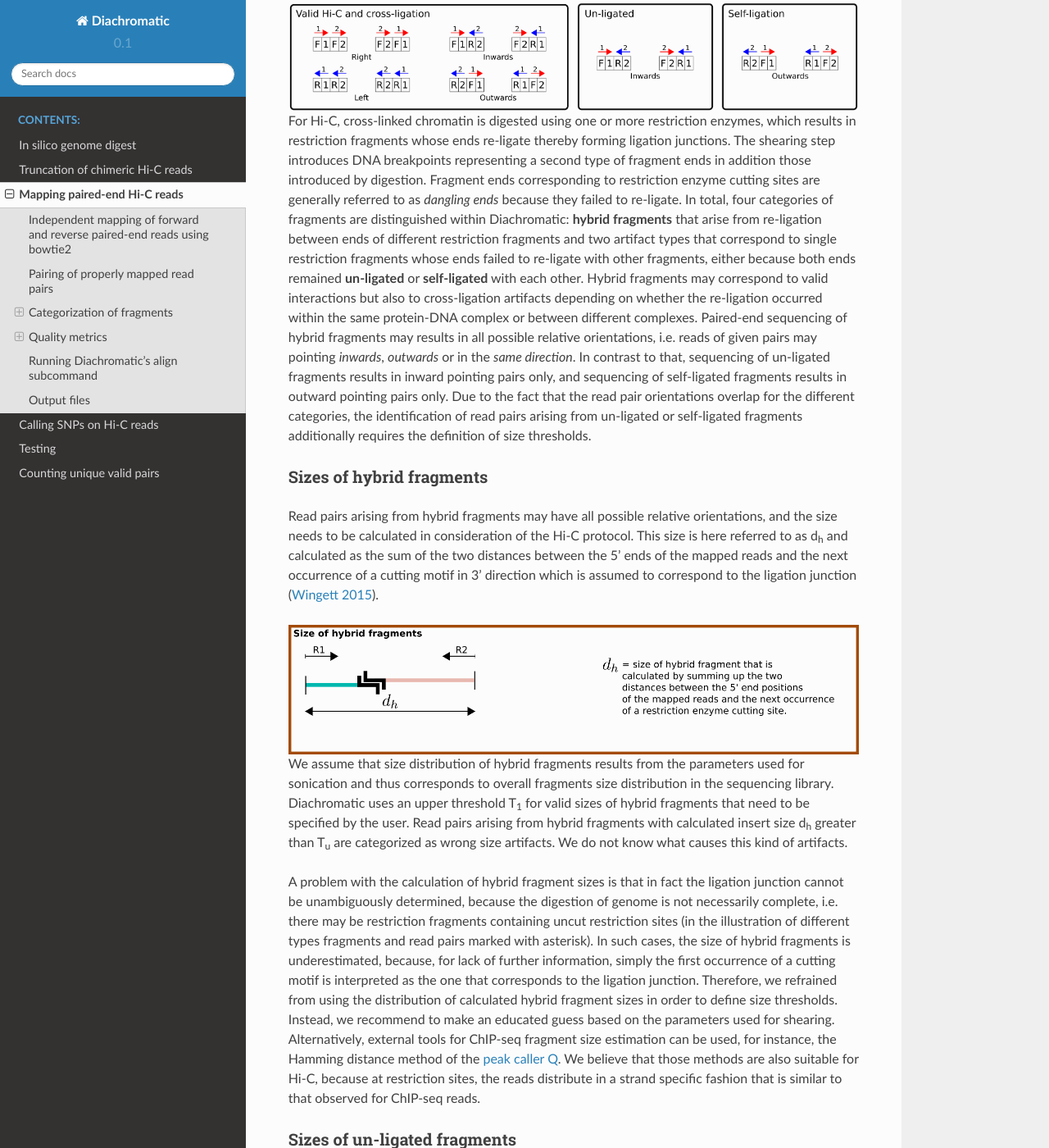
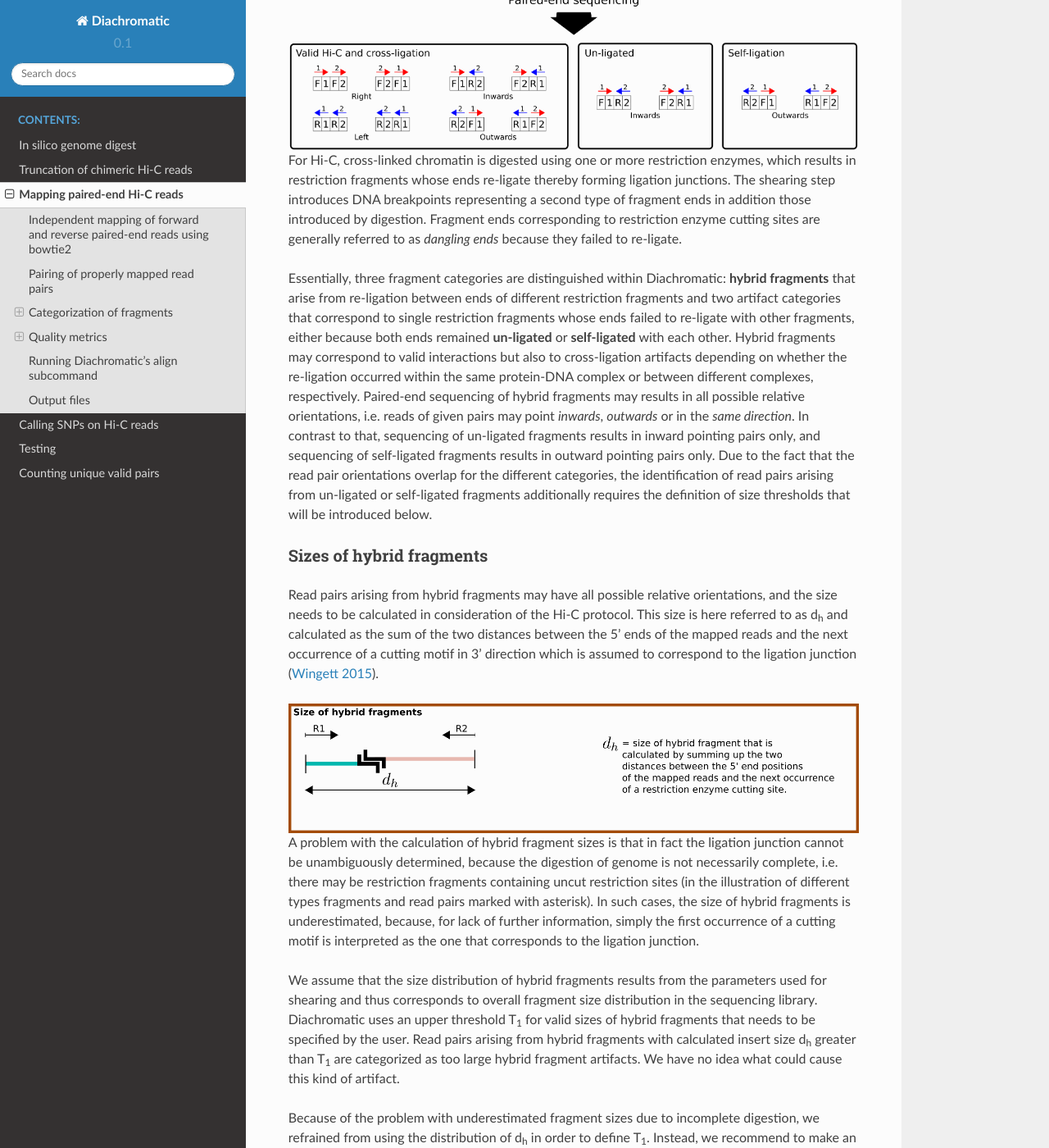
Before and after one commit to TheJacksonLaboratory/diachromatic, a Sphinx documentation site: the page built from docs/mapping.rst, in a window 1280 px wide and 1400 px high, scrolled down 1822 px. Shown: the whole window at 82% size. Built offline with Sphinx 7.4.7 and the Read the Docs theme 2.0.0, drawn with Linux system fonts in a browser that asks for light colours; some of the changed text lies outside the part shown.

Commit message:
Revised documentation and implemented additional fragment size calculations (#51).

```diff
--- a/docs/mapping.rst
+++ b/docs/mapping.rst
@@ -6,13 +6,13 @@
 
 The two reads of a valid Hi-C read pair come from two different interacting genomic regions that can be
 separated by a large number of nucleotides within the same chromosome (**cis interactions**) or even be located on
-different chromosomes (**trans interactions**). For this reason, the distance between the two 5' ends of the reads can
-no longer be interpreted as the *insert size*, and the truncated forward (R1) and reverse (R2) reads have to be mapped
-independently.
+different chromosomes (**trans interactions**). For this reason, the distance between the two 5' end positions of the
+mapped reads can no longer be interpreted as the classical *insert size*, and the truncated forward (R1) and reverse
+(R2) reads have to be mapped independently.
 
-Diachromatic executes ``bowtie2`` separately for R1 and R2 with the ``--very-sensitive`` option. Individual reads mapping
-to multiple locations are typically discarded. Diachromatic provides two levels of stringency
-for the definition of multi-mapped reads:
+Diachromatic executes ``bowtie2`` separately for R1 and R2 with the ``--very-sensitive`` option.
+Read pairs for which at least one read cannot be mapped uniquely are discarded.
+Diachromatic provides two levels of stringency for the definition of multi-mapped reads:
     1. **Very stringent mapping:** There is no second best alignment for the given read. In this case the line in the SAM record produced by ``bowtie2`` contains no ``XS`` tag. Use Diachromatic's ``--bowtie-stringent-unique`` or ``-bsu`` option in order to use this level of stringency.
     2. **Less stringent mapping:** There can be a second best alignment, but the score of the alignment (MAPQ) needs to e greater or equal than 30 and the difference of the mapping scores between the best and second best alignment must be greater or equal than 10 (c.f. `HiCUP <https://www.bioinformatics.babraham.ac.uk/projects/hicup/>`_). Diachromatic uses this option by default.
 
@@ -22,15 +22,19 @@
 
 The independently mapped reads are written to two temporary SAM files, whereby the order of read records in the
 truncated FASTQ files is retained by using bowtie2's option ``--reorder``. In the next step, Diachromatic iterates
-simultaneously over the two SAM files. Pairs for which at least one read could not be mapped uniquely are discarded,
-and all other pairs are futher subdivided into valid and artefactual read pairs.
+simultaneously over the two SAM files.
+Read pairs for which both reads can be mapped uniquely are paired, i.e. the two SAM records for single-end reads are
+combined into one paired-end record with appropriate SAM flags reflecting the relative orientation of the reads.
+
 
 Categorization of fragments
 ~~~~~~~~~~~~~~~~~~~~~~~~~~~
 
+Paired read pairs are futher subdivided into valid and artefactual read pairs.
+In order to understand how Diachromatic determines whether a read pair is valid or artefactual, it is important to think
+through the formation process on the fragment level.
 Hi-C fragments arise from cross-linked chromatin that is processed in three successive experimental steps:
-*restriction digest*, *re-ligation* and *shearing* (see illustration below). It is important to understand these steps
-in order to understand how Diachromatic determines whether a read pair is valid or artefactual.
+*restriction digest*, *re-ligation* and *shearing* (see illustration below).
 
 .. figure:: img/fragment_formation.png
     :align: center
@@ -38,21 +42,21 @@
 For Hi-C, cross-linked chromatin is digested using one or more restriction enzymes,
 which results in restriction fragments whose ends re-ligate thereby forming ligation junctions.
 The shearing step introduces DNA breakpoints representing a second type of fragment ends in addition those introduced
-by digestion.
-Fragment ends corresponding to restriction enzyme cutting sites are generally referred to as *dangling ends* because
-they failed to re-ligate.
-In total, four categories of fragments are distinguished within Diachromatic: **hybrid fragments** that arise from
-re-ligation between ends of different restriction fragments and two artifact types that correspond to single
+by digestion. Fragment ends corresponding to restriction enzyme cutting sites are generally referred to as
+*dangling ends* because they failed to re-ligate.
+
+Essentially, three fragment categories are distinguished within Diachromatic: **hybrid fragments** that arise from
+re-ligation between ends of different restriction fragments and two artifact categories that correspond to single
 restriction fragments whose ends failed to re-ligate with other fragments, either because both ends remained **un-ligated**
-or **self-ligated** with each other.
-Hybrid fragments may correspond to valid interactions but also to cross-ligation
-artifacts depending on whether the re-ligation occurred within the same protein-DNA complex or between different complexes.
+or **self-ligated** with each other. Hybrid fragments may correspond to valid interactions but also to cross-ligation
+artifacts depending on whether the re-ligation occurred within the same protein-DNA complex or between different complexes, respectively.
 Paired-end sequencing of hybrid fragments may results in all possible relative orientations, i.e. reads of given pairs
-may pointing *inwards*, *outwards* or in the *same direction*.
+may point *inwards*, *outwards* or in the *same direction*.
 In contrast to that, sequencing of un-ligated fragments results in inward pointing pairs only, and sequencing of
-self-ligated fragments results in outward pointing pairs only. Due to the fact that the read pair orientations overlap
+self-ligated fragments results in outward pointing pairs only.
+Due to the fact that the read pair orientations overlap
 for the different categories, the identification of read pairs arising from un-ligated or self-ligated fragments
-additionally requires the definition of size thresholds.
+additionally requires the definition of size thresholds that will be introduced below.
 
 
 Sizes of hybrid fragments
@@ -67,26 +71,28 @@
 .. figure:: img/fragment_size_hybrid.png
     :align: center
 
-We assume that size distribution of hybrid fragments results from the parameters used for sonication
-and thus corresponds to overall fragments size distribution in the sequencing library.
-Diachromatic uses an upper threshold T\ :sub:`1` for valid sizes of hybrid fragments that need
-to be specified by the user.
-Read pairs arising from hybrid fragments with calculated insert size d\ :sub:`h` greater than T\ :sub:`u` are
-categorized as wrong size artifacts.
-We do not know what causes this kind of artifacts.
-
 A problem with the calculation of hybrid fragment sizes is that in fact the ligation junction cannot be unambiguously
 determined, because the digestion of genome is not necessarily complete, i.e. there may be restriction fragments
 containing uncut restriction sites (in the illustration of different types fragments and read pairs marked with asterisk).
 In such cases, the size of hybrid fragments is underestimated, because, for lack of further information, simply the
 first occurrence of a cutting motif is interpreted as the one that corresponds to the ligation junction.
-Therefore, we refrained from using the distribution of calculated hybrid fragment sizes in order to define size
-thresholds.
+
+We assume that the size distribution of hybrid fragments results from the parameters used for shearing
+and thus corresponds to overall fragment size distribution in the sequencing library.
+Diachromatic uses an upper threshold T\ :sub:`1` for valid sizes of hybrid fragments that needs to be specified by the user.
+Read pairs arising from hybrid fragments with calculated insert size d\ :sub:`h` greater than T\ :sub:`1` are
+categorized as too large hybrid fragment artifacts.
+We have no idea what could cause this kind of artifact.
+
+Because of the problem with underestimated fragment sizes due to incomplete digestion, we refrained from using the
+distribution of d\ :sub:`h` in order to define T\ :sub:`1`.
 Instead, we recommend to make an educated guess based on the parameters used for shearing.
 Alternatively, external tools for ChIP-seq fragment size estimation can be used, for instance, the Hamming distance
 method of the `peak caller Q`_.
 We believe that those methods are also suitable for Hi-C, because at restriction sites, the reads distribute in a
 strand specific fashion that is similar to that observed for ChIP-seq reads.
+
+
 
 .. _peak caller Q: http://charite.github.io/Q/
 
```
Also changed, not shown: 2 other files.
